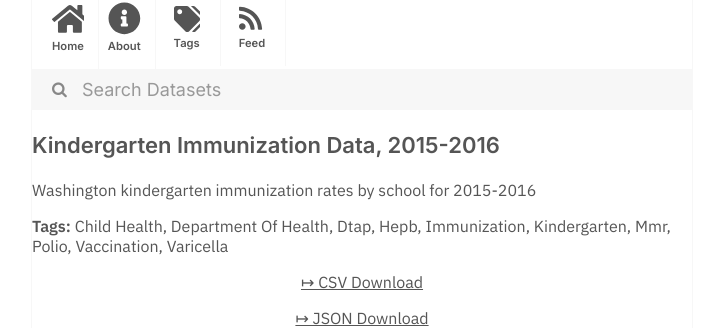
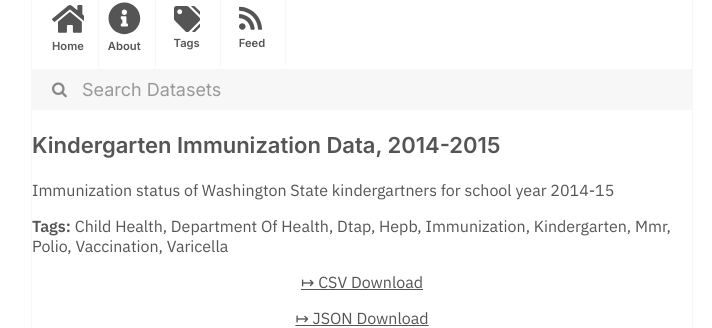
Before and after one commit to dayda-entities/state-of-washington, a Jekyll site: the page built from _posts/2020-11-10-kindergarten-immunization-data.md, in a window 1280 px wide. Shown: the part 216-544 px from the top of the page, without its empty margins (278-990 px from the left). Built offline with Jekyll 4.4.1, drawn with Linux system fonts in a browser that asks for light colours.

Commit message:
Publish Data

```diff
--- a/_posts/2020-11-10-kindergarten-immunization-data.md
+++ b/_posts/2020-11-10-kindergarten-immunization-data.md
@@ -1,7 +1,7 @@
 ---
-title: 'Kindergarten Immunization Data, 2015-2016'
-created: '2020-11-10T17:21:19.122261'
-modified: '2020-11-10T17:21:19.122268'
+title: 'Kindergarten Immunization Data, 2014-2015'
+created: '2020-11-10T17:19:45.782928'
+modified: '2020-11-10T17:19:45.782939'
 state: active
 type: dataset
 tags:
@@ -17,9 +17,9 @@ tags:
   - Varicella
 groups:
   - Local Government
-csv_url: 'https://data.wa.gov/api/views/raxi-vijr/rows.csv?accessType=DOWNLOAD'
-json_url: 'https://data.wa.gov/api/views/raxi-vijr/rows.json?accessType=DOWNLOAD'
+csv_url: 'https://data.wa.gov/api/views/3nrj-de9w/rows.csv?accessType=DOWNLOAD'
+json_url: 'https://data.wa.gov/api/views/3nrj-de9w/rows.json?accessType=DOWNLOAD'
 layout: post
 
 ---
-Washington kindergarten immunization rates by school for 2015-2016
+Immunization status of Washington State kindergartners for school year 2014-15
```
